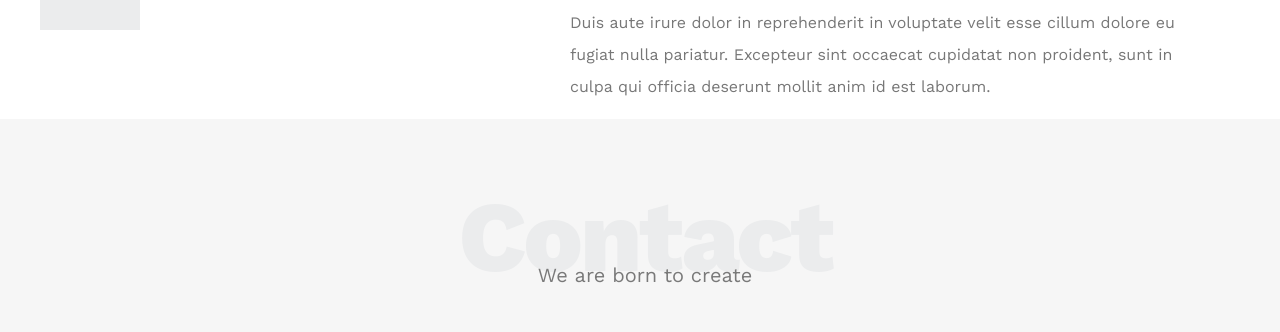
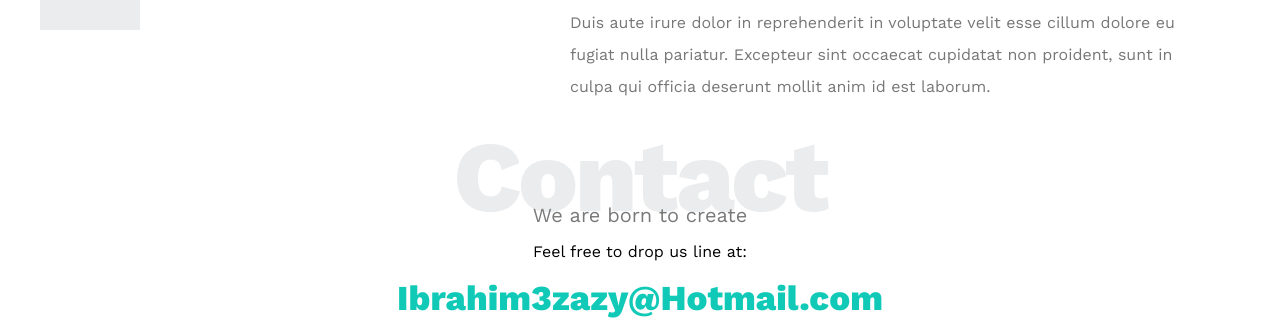
Before and after one commit to Ibarhim3zazy/Templete_1-HTML-CSS, a plain HTML site: page index.html in a window 1280 px wide. Shown: the part 3112-3444 px from the top of the page. Drawn offline with nearby package versions, Linux system fonts and the light colour scheme.

Commit message:
Update main.css

```diff
--- a/css/main.css
+++ b/css/main.css
@@ -2,7 +2,7 @@
 :root{
   --main-color: #10cab7;
   --secondary-color: #2c4755;
-  --section-padding: 60px 60px;
+  --section-padding: 60px 0;
   --background-section: #f6f6f6;
   --main-transition: .3s;
 }
@@ -16,6 +16,11 @@
 }
 body{
   font-family: 'Work Sans', sans-serif;
+  width: 100%;
+  height: 100%;
+  margin: 0px;
+  padding: 0px;
+  overflow-x: hidden;
 }
 .container{
   margin: 0px auto;
@@ -356,41 +361,43 @@
   color: #777;
 }
 /* contact section */
-.contact{
-  padding: var(--section-padding);
-  background-color: var(--background-section);
+.contact {
+  padding-top: var(--section-padding);
+  padding-bottom: var(--section-padding);
+  background-color: var(--section-background);
 }
-.contact .info{
-  padding: var(--section-padding);
+.contact .info {
+  padding-top: var(--section-padding);
+  padding-bottom: var(--section-padding);
   text-align: center;
 }
-.contact .info .lable{
+.contact .info .label {
   font-size: 35px;
   font-weight: 800;
   color: var(--secondary-color);
   letter-spacing: -2px;
   margin-bottom: 15px;
 }
-.contact .info .link{
+.contact .info .link {
   display: block;
   font-size: 35px;
   font-weight: 800;
   color: var(--main-color);
   text-decoration: none;
 }
-.contact .info .social{
+.contact .info .social {
   display: flex;
   justify-content: center;
   margin-top: 20px;
   font-size: 16px;
 }
-.contact .info .social i{
+.contact .info .social i {
   margin-left: 10px;
   color: var(--secondary-color);
 }
 @media (max-width: 767px) {
-  .contact .info .lable,
-  .contact .info .link{
+  .contact .info .label,
+  .contact .info .link {
     font-size: 20px;
   }
 }
```
